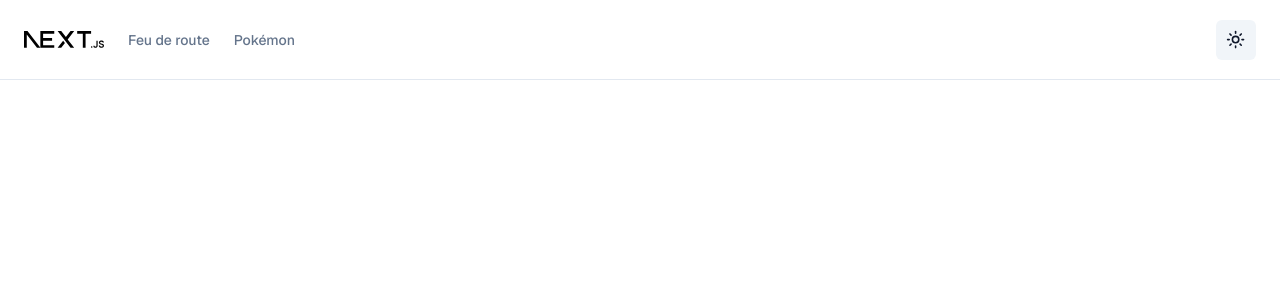
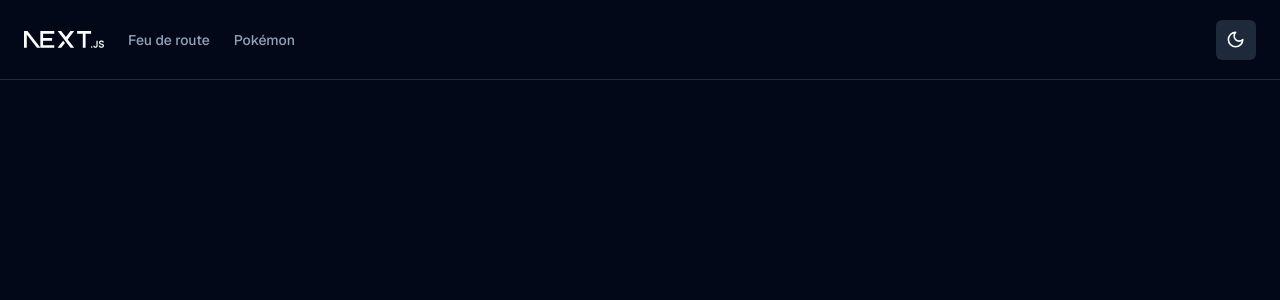
Before and after one commit to damienchangenot/next-js-projects, a Next.js app: page / in a window 1280 px wide. Shown: the top 300 px of the page. Built offline with nearby package versions, Linux system fonts and the light colour scheme.

Commit message:
fix default theme

```diff
--- a/app/layout.tsx
+++ b/app/layout.tsx
@@ -38,7 +38,7 @@ export default function RootLayout({
         , GeistSans.variable, game.variable, 'font-sans')}>
         <ThemeProvider
             attribute="class"
-            defaultTheme="black"
+            defaultTheme="dark"
           >
           <Navbar menu={menu}/>
           {children}
```
